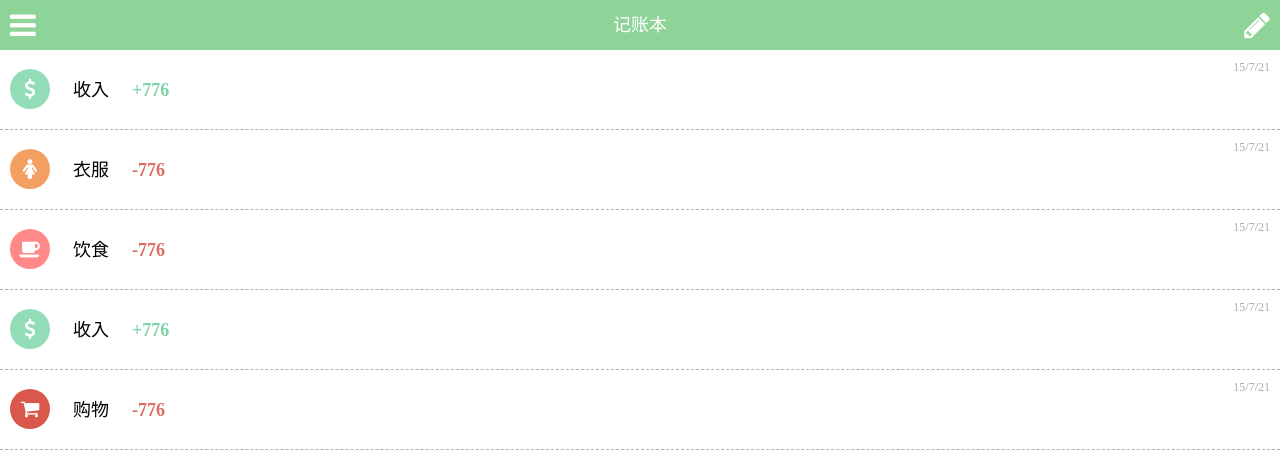
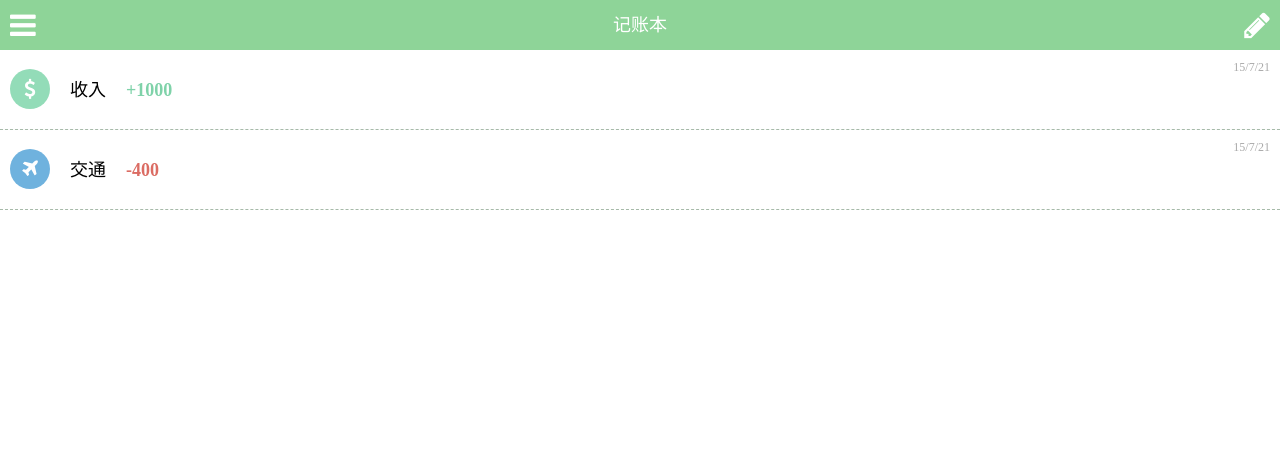
Before and after one commit to hemisu/task_001, a plain HTML site: page index.html in a window 1280 px wide. Drawn offline with Linux system fonts and the light colour scheme.

Commit message:
增加显示账单列表和分类列表方法

```diff
--- a/css/reset.css
+++ b/css/reset.css
@@ -56,6 +56,7 @@ button, input, select, textarea {
 /*重置按钮和输入框获得焦点后的线条*/
 input,button,select:focus{
     outline: none;
+    -webkit-tap-highlight-color:rgba(0,0,0,0);
 }
 /*修改button字体默认字体样式*/
 button{
--- a/index.html
+++ b/index.html
@@ -33,103 +33,21 @@
         	时间：2015-07-20
         	描述：账单列表区域
         -->
-		<div id="bill-wrapper">
-			<ul class="bill">
-				<li>
-					<div class="item">
-						<i class="fa fa-usd"></i>
-						<span class="cate">收入</span>
-						<span class="income">+776</span>
-						<span class="date">15/7/21</span>
-					</div>
-					<div class="edit"></div>
-				</li>
-				<li>
-					<div class="item">
-						<i class="fa fa-female"></i>
-						<span class="cate">衣服</span>
-						<span class="payment">-776</span>
-						<span class="date">15/7/21</span>
-					</div>
-					<div class="edit"></div>
-				</li>
-				<li>
-					<div class="item">
-						<i class="fa fa-coffee"></i>
-						<span class="cate">饮食</span>
-						<span class="payment">-776</span>
-						<span class="date">15/7/21</span>
-					</div>
-					<div class="edit"></div>
-				</li>
-				<li>
-					<div class="item">
-						<i class="fa fa-usd"></i>
-						<span class="cate">收入</span>
-						<span class="income">+776</span>
-						<span class="date">15/7/21</span>
-					</div>
-					<div class="edit"></div>
-				</li>
-				<li>
-					<div class="item">
-						<i class="fa fa-shopping-cart"></i>
-						<span class="cate">购物</span>
-						<span class="payment">-776</span>
-						<span class="date">15/7/21</span>
-					</div>
-					<div class="edit"></div>
-				</li>
-			</ul>
-		</div>
+		<div id="bill-wrapper"></div>
 		<!--
         	作者：Frank
         	时间：2015-07-21
         	描述：内容编辑区域
         -->
-		<div id="edit-wrapper" style="display: none;">
-			<ul class="row clearfix">
-				<li>
-					<i class="fa fa-usd"></i>
-					<span>收入</span>
-				</li>
-			</ul>
-			<ul class="row clearfix">
-				<li>
-					<i class="fa fa-female"></i>
-					<span>衣服</span>
-				</li>
-				<li>
-					<i class="fa fa-coffee"></i>
-					<span>饮食</span>
-				</li>
-				<li>
-					<i class="fa fa-home"></i>
-					<span>住宿</span>
-				</li>
-				<li>
-					<i class="fa fa-plane"></i>
-					<span>交通</span>
-				</li>
-			</ul>
-			<ul class="row clearfix">
-				<li>
-					<i class="fa fa-shopping-cart"></i>
-					<span>购物</span>
-				</li>
-				<li>
-					<i class="fa fa-heart"></i>
-					<span>其它</span>
-				</li>
-			</ul>
-			<div class="input-area" style="display: none;">
-				<i class="fa fa-plane"></i>
-				<span>交通</span>
-				<input type="tel" class="txt-amount" value="￥0.00"/>
-			</div>
+		<div id="edit-wrapper" style="display: none;"></div>
+		<div class="input-area" style="display: none;">
+			<i class="fa fa-plane"></i>
+			<span>交通</span>
+			<input type="tel" class="txt-amount" placeholder="0.00"/>
 		</div>
 		<script src="js/zepto.js"></script>
-		<script src="js/script.js"></script>
+		<script src="js/data.js"></script>
+		<script src="js/page.js"></script>
 	</body>
 
 </html>
--- /dev/null
+++ b/js/data.js
@@ -0,0 +1,177 @@
+/**
+ * FileName:data.js
+ * Description:处理数据的增删该查
+ */
+
+/*
+ * id:分类ID
+ * name:分类名称
+ */
+var categories=[
+	{
+		id:0,
+		name:"收入"
+	},
+	{
+		id:1,
+		name:"支出"
+	}
+];
+/*
+ * id:子分类ID
+ * name:子分类名称
+ * className:子分类对应的类名
+ * pid:分类ID
+ */
+var childCate=[
+	{
+		id:0,
+		name:"收入",
+		className:"fa fa-usd",
+		pid:0
+	},
+	{
+		id:1,
+		name:"住宿",
+		className:"fa fa-home",
+		pid:1
+	},
+	{
+		id:2,
+		name:"衣服",
+		className:"fa fa-female",
+		pid:1
+	},
+	{
+		id:3,
+		name:"饮食",
+		className:"fa fa-coffee",
+		pid:1
+	},
+	{
+		id:4,
+		name:"交通",
+		className:"fa fa-plane",
+		pid:1
+	},
+	{
+		id:5,
+		name:"购物车",
+		className:"fa fa-shopping-cart",
+		pid:1
+	},
+	{
+		id:6,
+		name:"其它",
+		className:"fa fa-heart",
+		pid:1
+	}
+];
+/*
+ * id:账单id
+ * childID:子分类ID
+ * money:金额
+ * date:账单建立日期
+ */
+var billList=[
+	{
+		id:0,
+		childCateID:0,
+		money:1000,
+		date:"15/7/21"
+	},
+	{
+		id:1,
+		childCateID:4,
+		money:400,
+		date:"15/7/21"
+	}
+];
+//----------------------------------------我是分隔线-------------------------
+/**
+ * 根据id从查询对应的子分类
+ * @param {int} id
+ * @return {Object} category
+ */
+function getChildCateByID(id){
+	for(var i=0;i<childCate.length;i++){
+		if(childCate[i].id===id){
+			return childCate[i];
+		}
+	}
+}
+/**
+ * 根据父分类ID返回子分类集合
+ * @param {int} pid
+ * @return {Array<Object>} arr<category>
+ */
+function getChildCateByPID(pid){
+	var arr=new Array();
+	for(var i=0;i<childCate.length;i++){
+		if(childCate[i].pid===pid){
+			arr.push(childCate[i]);
+		}
+	}
+	return arr;
+}
+/**
+ * 根据名字查询对应的子分类
+ * @param {String} name
+ * @return {Object} category
+ */
+function getChildCateByName(name){
+	var arr=new Array();
+	for(var i=0;i<childCate.length;i++){
+		if(childCate[i].name===name){
+			return childCate[i];
+		}
+	}
+}
+/**
+ * 显示子分类图标
+ */
+function showChildCate(){
+	var html='';
+	for(var i=0;i<categories.length;i++){
+		var childs=getChildCateByPID(categories[i].id);
+		html+='<ul class="row clearfix">';
+		for(var j=0;j<childs.length;j++){
+			if(j!==0&&j%4===0){
+				html+='</ul><ul class="row clearfix">';
+			}
+			html+=''
+			+'<li>'
+			+	'<i class="'+childs[j].className+'"></i>'
+			+	'<span>'+childs[j].name+'</span>'
+			+'<li>';
+		}
+		html+="</ul>";
+	}
+	$("#edit-wrapper").html(html);
+}
+/**
+ * 显示账单列表
+ */
+function showBillList(){
+	var html='<ul class="bill">';
+	for(var i=0;i<billList.length;i++){
+		var child=getChildCateByID(billList[i].childCateID);
+		var fontColor=child.pid===0?"income":"payment";
+		html+=''
+		+'<li>'
+		+	'<div class="item">'
+		+		'<i class="'+child.className+'"></i>'
+		+		'<span class="cate">'+child.name+'</span>'
+		+		'<span class='+fontColor+'>'+billList[i].money+'</span>'
+		+		'<span class="date">'+billList[i].date+'</span>'
+		+	'</div>'
+		+	'<div class="edit"></div>'
+		+'</li>';
+	}
+	html+="</ul>";
+	$("#bill-wrapper").html(html);
+}
+Zepto(function($){
+	showBillList();
+	showChildCate();
+})
--- a/js/script.js
+++ b/js/page.js
@@ -1,3 +1,7 @@
+/**
+ * FileName:page.js
+ * Description:页面之间的切换动画以及元素的展示和隐藏。
+ */
 Zepto(function($) {
 	/**
 	 * 显示或隐藏编辑页面方法
@@ -92,12 +96,13 @@ Zepto(function($) {
     		var $input=$(".input-area");
     		$input.children("i")[0].className=parent.children("i")[0].className;
     		$input.children("span").text(parent.children("span").text());
+    		$(".txt-amount").val('');
     		$input.show();
-    		$(".txt-amount").focus();
+    		$(".txt-amount").trigger("focus");
     	}
     });
     //隐藏项目金额输入区域
-    $(".txt-amount").blur(function(){
+    $(".txt-amount").on("blur",function(){
     	$(".input-area").hide();
     });
 })
--- a/scss/index.scss
+++ b/scss/index.scss
@@ -133,10 +133,16 @@ $li-height:80px;
 		.income{
 			@extend .situation;
 			color: #7fd2a9;
+			&:before{
+			    content: "+";
+			}
 		}
 		.payment{
 			@extend .situation;
 			color: #db6c63;
+			&:before{
+			    content: "-";
+			}
 		}
 		.date{
 			position: absolute;
@@ -190,7 +196,7 @@ $li-height:80px;
     padding: 10px;
     border-bottom: 1px solid $border-color;
     li{
-        @include size(40px);
+        @include size(45px);
         float: left;
         margin-right: 20px;
         text-align: center;
```
Also changed, not shown: css/index.css, 1 other file.
